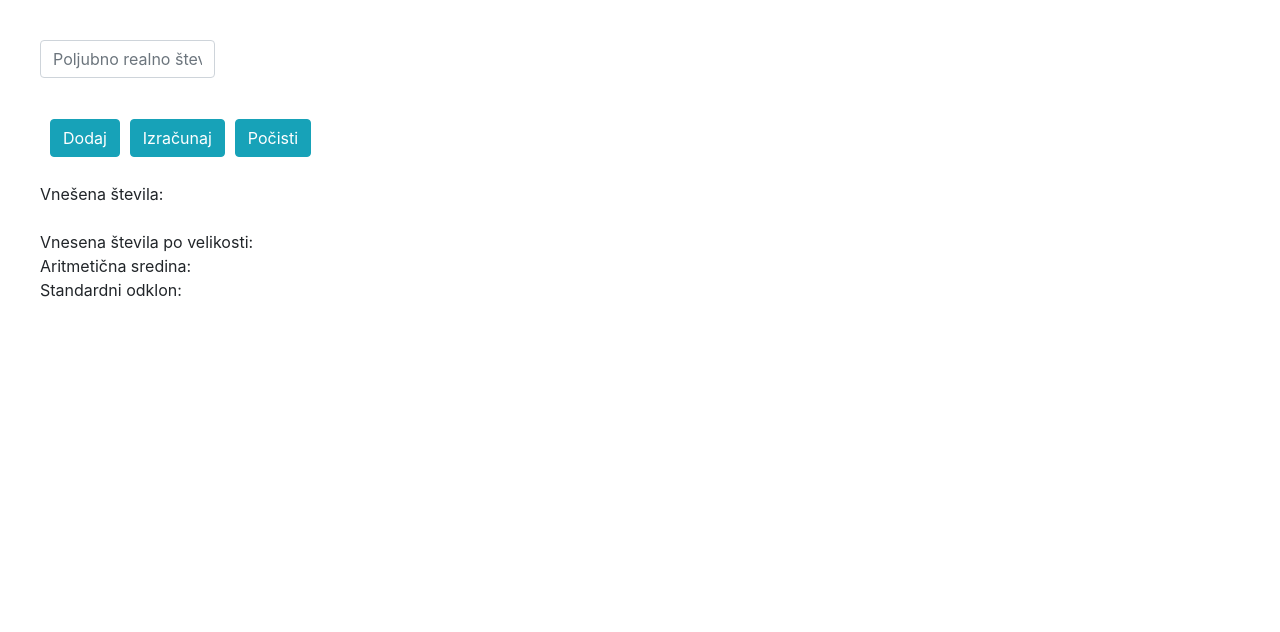
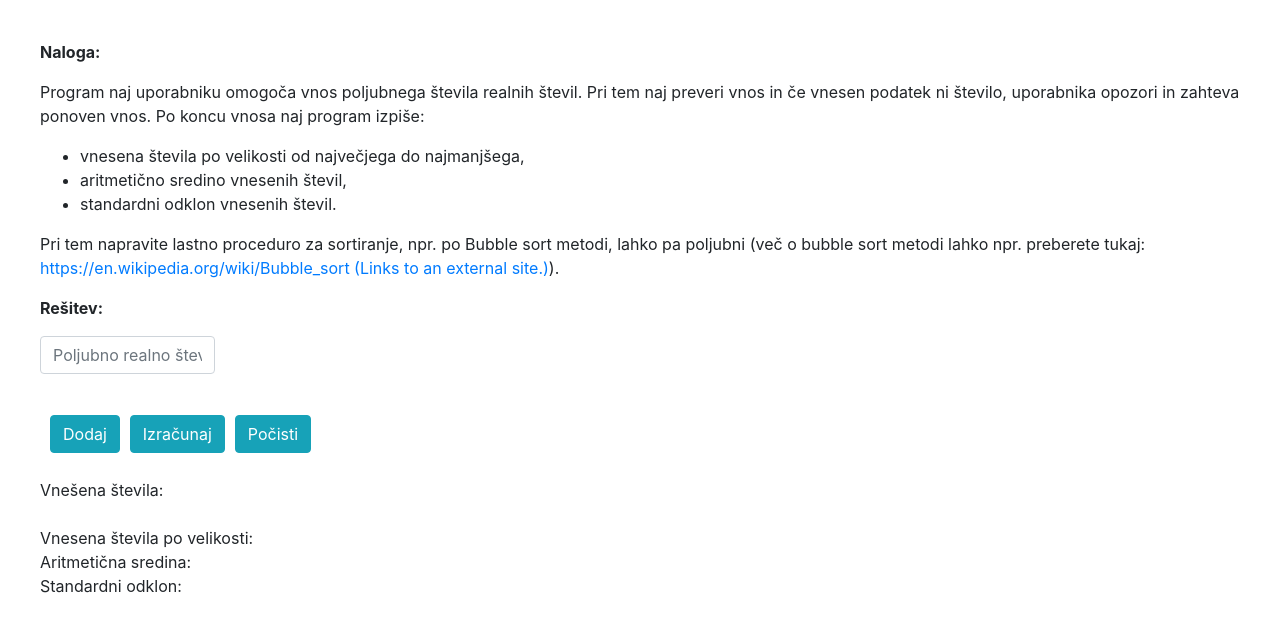
Before and after one commit to Valneja/RIR-naloga1, a React (Create React App) app: page / in a window 1280 px wide. Shown: the top 632 px of the page. Built offline with nearby package versions, Linux system fonts and the light colour scheme.

Commit message:
cleanup, description of homework, adding nubmbers with pressing enter

```diff
--- a/src/App.js
+++ b/src/App.js
@@ -12,7 +12,7 @@ function AllNumbers(props) {
 
 function AddNumberButton(props) {
   return (
-    <Button variant="info" onClick={props.onClick}>
+    <Button variant="info" type="submit">
       Dodaj
     </Button>
   );
@@ -36,15 +36,50 @@ function ClearButton(props) {
 
 function validateValue(value) {
   if (!value || isNaN(value)) {
-    console.log('n');
     return false;
   }
   return true;
 }
 
+function ArithmeticMean(values) {
+    const count = values.length;
+    let sum = 0;
+    for(var i in values) { sum += values[i]; console.log(i);}
+    const mean = sum/count;
+    return mean.toFixed(10);
+}
+
+function BubbleSort(values) {
+    let sortValues = values.slice();
+    let n = sortValues.length;
+    while(n > 1) {
+      let newn = 0;
+      for (let i = 1; i < n; i++) {
+        if (sortValues[i-1] > sortValues[i]) {
+          let firstValue = sortValues[i-1];
+          sortValues[i-1] = sortValues[i];
+          sortValues[i] = firstValue;
+          newn = i;
+        }
+      }
+      n = newn;
+    }
+    return sortValues;
+}
+
+function StandardDeviation(values, arithmeticMean) {
+    const n = values.length;
+    if (n === 1) {
+      return false;
+    }
+    let compute = 0;
+    for (let i in values) {
+      compute += Math.pow((values[i]-arithmeticMean), 2);
+    }
+    return Math.sqrt(compute/(n-1)).toFixed(10);
+}
+
 class MainPanel extends React.Component {
-  // TODO: add button for clear all
-  // TODO:
   constructor(props) {
     super(props);
     this.state = {
@@ -74,46 +109,6 @@ class MainPanel extends React.Component {
     });
   }
 
-  bubbleSort(values) {
-    let sortValues = values.slice();
-    let n = sortValues.length;
-    while(n > 1) {
-      let newn = 0;
-      for (let i = 1; i < n; i++) {
-        if (sortValues[i-1] > sortValues[i]) {
-          let firstValue = sortValues[i-1];
-          sortValues[i-1] = sortValues[i];
-          sortValues[i] = firstValue;
-          newn = i;
-        }
-      }
-      n = newn;
-    }
-    return sortValues;
-  }
-
-  arithmeticMean(values) {
-    const count = values.length;
-    let sum = 0;
-    for(var i in values) { sum += values[i]; console.log(i);}
-    const mean = sum/count;
-    console.log(sum);
-    console.log(count);
-    console.log(mean);
-    return mean.toFixed(10);
-  }
-
-  standardDeviation(values, arithmeticMean) {
-    const n = values.length;
-    if (n === 1) {
-      return false;
-    }
-    let compute = 0;
-    for (let i in values) {
-      compute += Math.pow((values[i]-arithmeticMean), 2);
-    }
-    return Math.sqrt(compute/(n-1)).toFixed(10);
-  }
 
   compute() {
     const values = this.state.values;
@@ -123,9 +118,9 @@ class MainPanel extends React.Component {
       });
       return;
     }
-    const sortedValues = this.bubbleSort(values).join(", ");
-    const arithmeticMean = this.arithmeticMean(values);
-    const standardDeviation = this.standardDeviation(values, arithmeticMean);
+    const sortedValues = BubbleSort(values).join(", ");
+    const arithmeticMean = ArithmeticMean(values);
+    const standardDeviation = StandardDeviation(values, arithmeticMean);
 
     this.setState({
       sortedValues: sortedValues,
@@ -151,16 +146,32 @@ class MainPanel extends React.Component {
     })
   }
 
+
   render() {
+    const handleSubmit = event => {
+      this.addNumber();
+      event.preventDefault();
+    };
+    const handleChange = evt => this.updateInputValue(evt);
     return (
       <div className="Panel">
+        <p><strong>Naloga:</strong></p>
+        <p>Program naj uporabniku omogoča vnos poljubnega števila realnih števil. Pri tem naj preveri vnos in če vnesen podatek ni število, uporabnika opozori in zahteva ponoven vnos. Po koncu vnosa naj program izpiše:</p>
+        <ul>
+          <li>vnesena števila po velikosti od največjega do najmanjšega,</li>
+          <li>aritmetično sredino vnesenih števil,</li>
+          <li>standardni odklon vnesenih števil.</li>
+        </ul>
+        <p>Pri tem napravite lastno proceduro za sortiranje, npr. po Bubble sort metodi, lahko pa poljubni (več o bubble sort metodi lahko npr. preberete tukaj: <a href="https://en.wikipedia.org/wiki/Bubble_sort" className="external" target="_blank" rel="noreferrer noopener"><span>https://en.wikipedia.org/wiki/Bubble_sort</span><span aria-hidden="true" className="ui-icon ui-icon-extlink ui-icon-inline" title="Links to an external site."></span><span className="screenreader-only">&nbsp;(Links to an external site.)</span></a>).</p>
+        <p><strong>Rešitev:</strong></p>
+        <form onSubmit={handleSubmit}>
           <div className="row">
             <div className="col-sm-2">
               <div className="form-group input-field">
                 <input
                   className="form-control"
                   placeholder="Poljubno realno število"
-                onChange={evt => this.updateInputValue(evt)}
+                  onChange={handleChange}
                   value={this.state.inputValue}
                   />
               </div>
@@ -172,7 +183,6 @@ class MainPanel extends React.Component {
           <div className="row button-row">
             <div className="button">
               <AddNumberButton
-            onClick={() => this.addNumber()}
               />
             </div>
             <div className="button">
@@ -201,6 +211,7 @@ class MainPanel extends React.Component {
           <div className="allNumbers">
             Standardni odklon: {this.state.standardDeviation}
           </div>
+        </form>
       </div>
     );
   }
```
Lines whose indentation alone changed are shown as unchanged.
